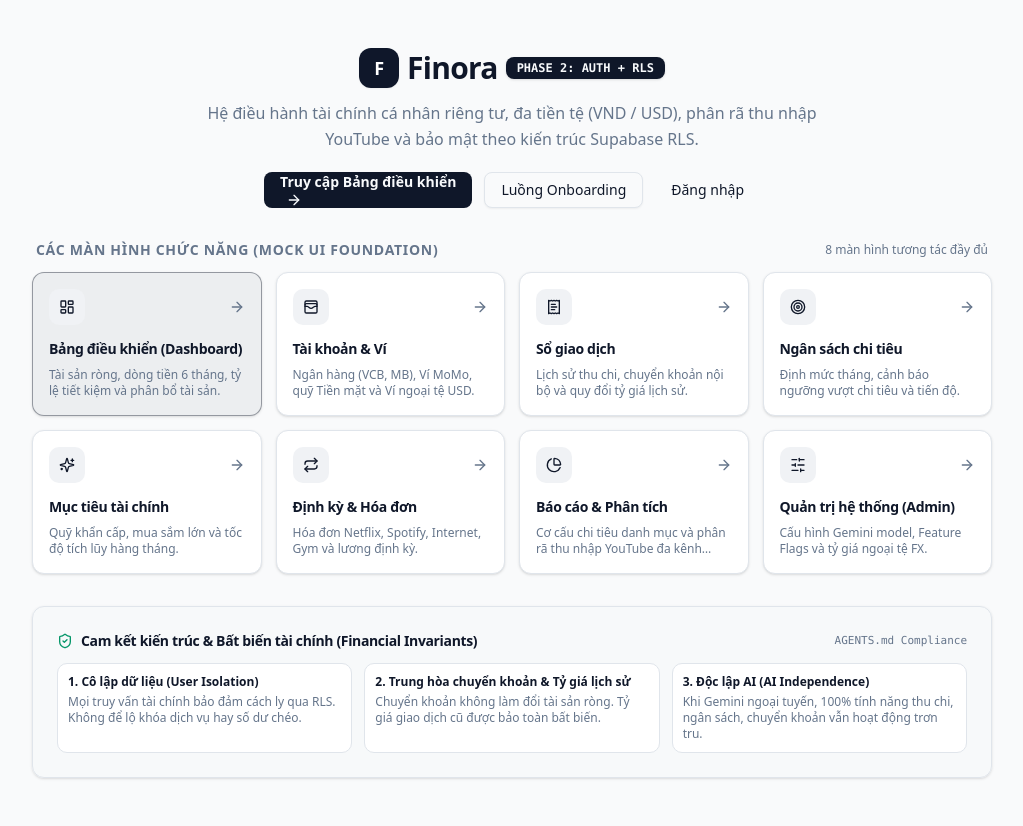
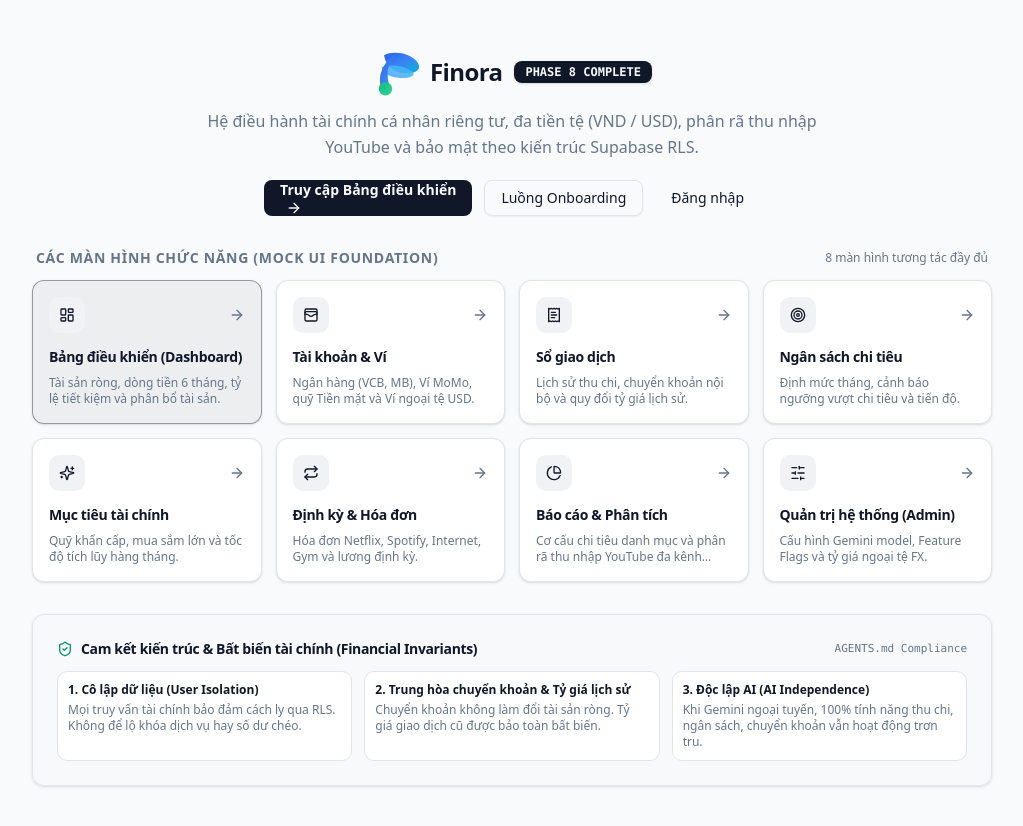
Before and after one commit to thanhtuyen662002/finora, a Next.js app: page / in a window 1280 px wide. Shown: the top 826 px of the page, without its empty margins (128-1151 px from the left). Built offline with nearby package versions, Linux system fonts and the light colour scheme.

Commit message:
feat(branding): implement custom Finora brand assets
- Add SVG logo and icon assets
- Integrate FinoraLogo component into login/forgot-password pages
- Add theme initialization script to prevent FOUC
- Update project status and app icons

```diff
--- a/src/app/forgot-password/page.tsx
+++ b/src/app/forgot-password/page.tsx
@@ -10,6 +10,7 @@ import {
   CardDescription,
 } from '@/components/ui/card';
 import { Button } from '@/components/ui/button';
+import { FinoraLogo } from '@/components/ui/FinoraLogo';
 import { Input } from '@/components/ui/input';
 import { Label } from '@/components/ui/label';
 import {
@@ -83,14 +84,9 @@ export default function ForgotPasswordPage() {
   return (
     <div className="min-h-screen flex flex-col justify-center items-center p-4 bg-muted/30">
       <div className="w-full max-w-md space-y-6">
-        <div className="text-center space-y-2">
-          <div className="inline-flex h-12 w-12 items-center justify-center rounded-2xl bg-slate-900 text-white dark:bg-slate-100 dark:text-slate-900 font-bold text-xl shadow-md">
-            F
-          </div>
-          <h1 className="text-2xl font-bold tracking-tight text-foreground">
-            Finora
-          </h1>
-          <p className="text-sm text-muted-foreground">
+        <div className="text-center space-y-2 flex flex-col items-center">
+          <FinoraLogo size="xl" />
+          <p className="text-sm text-muted-foreground pt-1">
             Khôi phục quyền truy cập vào tài khoản Finora của bạn.
           </p>
         </div>
--- a/src/app/login/page.tsx
+++ b/src/app/login/page.tsx
@@ -11,6 +11,7 @@ import {
   CardDescription,
 } from '@/components/ui/card';
 import { Button } from '@/components/ui/button';
+import { FinoraLogo } from '@/components/ui/FinoraLogo';
 import { Input } from '@/components/ui/input';
 import { Label } from '@/components/ui/label';
 import {
@@ -96,14 +97,9 @@ function LoginForm() {
     <div className="min-h-screen flex flex-col justify-center items-center p-4 bg-muted/30">
       <div className="w-full max-w-md space-y-6">
         {/* Brand Header */}
-        <div className="text-center space-y-2">
-          <div className="inline-flex h-12 w-12 items-center justify-center rounded-2xl bg-slate-900 text-white dark:bg-slate-100 dark:text-slate-900 font-bold text-xl shadow-md">
-            F
-          </div>
-          <h1 className="text-2xl font-bold tracking-tight text-foreground">
-            Finora
-          </h1>
-          <p className="text-sm text-muted-foreground">
+        <div className="text-center space-y-2 flex flex-col items-center">
+          <FinoraLogo size="xl" />
+          <p className="text-sm text-muted-foreground pt-1">
             Hệ điều hành tài chính cá nhân an toàn & riêng tư.
           </p>
         </div>
--- a/src/app/page.tsx
+++ b/src/app/page.tsx
@@ -1,6 +1,7 @@
 import Link from 'next/link';
 import { Badge } from '@/components/ui/badge';
 import { Button } from '@/components/ui/button';
+import { FinoraLogo } from '@/components/ui/FinoraLogo';
 import {
   Card,
   CardContent,
@@ -83,20 +84,15 @@ export default function HomePage() {
       className="flex-1 flex flex-col justify-center items-center px-4 py-8 sm:py-12 sm:px-6 lg:px-8 max-w-5xl mx-auto w-full space-y-8"
     >
       {/* Top Header Section */}
-      <div id="finora-header-section" className="text-center space-y-3 max-w-2xl mx-auto">
-        <div className="flex items-center justify-center gap-2">
-          <div className="h-10 w-10 rounded-xl bg-slate-900 text-white dark:bg-slate-100 dark:text-slate-900 flex items-center justify-center font-bold text-lg shadow-sm">
-            F
-          </div>
-          <span className="text-3xl font-bold tracking-tight text-foreground">
-            Finora
-          </span>
+      <div id="finora-header-section" className="text-center space-y-3 max-w-2xl mx-auto flex flex-col items-center">
+        <div className="flex items-center justify-center gap-3">
+          <FinoraLogo size="xl" />
           <Badge
             id="foundation-status-badge"
             variant="default"
             className="gap-1 px-2.5 py-0.5 text-xs font-semibold uppercase font-mono"
           >
-            Phase 2: Auth + RLS
+            Phase 8 Complete
           </Badge>
         </div>
         <p className="text-base text-muted-foreground leading-relaxed">
--- a/src/app/reset-password/page.tsx
+++ b/src/app/reset-password/page.tsx
@@ -11,6 +11,7 @@ import {
   CardDescription,
 } from '@/components/ui/card';
 import { Button } from '@/components/ui/button';
+import { FinoraLogo } from '@/components/ui/FinoraLogo';
 import { Input } from '@/components/ui/input';
 import { Label } from '@/components/ui/label';
 import {
@@ -94,14 +95,9 @@ export default function ResetPasswordPage() {
   return (
     <div className="min-h-screen flex flex-col justify-center items-center p-4 bg-muted/30">
       <div className="w-full max-w-md space-y-6">
-        <div className="text-center space-y-2">
-          <div className="inline-flex h-12 w-12 items-center justify-center rounded-2xl bg-slate-900 text-white dark:bg-slate-100 dark:text-slate-900 font-bold text-xl shadow-md">
-            F
-          </div>
-          <h1 className="text-2xl font-bold tracking-tight text-foreground">
-            Finora
-          </h1>
-          <p className="text-sm text-muted-foreground">
+        <div className="text-center space-y-2 flex flex-col items-center">
+          <FinoraLogo size="xl" />
+          <p className="text-sm text-muted-foreground pt-1">
             Thiết lập mật khẩu mới cho tài khoản của bạn.
           </p>
         </div>
--- a/src/app/signup/page.tsx
+++ b/src/app/signup/page.tsx
@@ -11,6 +11,7 @@ import {
   CardDescription,
 } from '@/components/ui/card';
 import { Button } from '@/components/ui/button';
+import { FinoraLogo } from '@/components/ui/FinoraLogo';
 import { Input } from '@/components/ui/input';
 import { Label } from '@/components/ui/label';
 import {
@@ -125,14 +126,9 @@ function SignUpForm() {
     <div className="min-h-screen flex flex-col justify-center items-center p-4 bg-muted/30">
       <div className="w-full max-w-md space-y-6">
         {/* Brand Header */}
-        <div className="text-center space-y-2">
-          <div className="inline-flex h-12 w-12 items-center justify-center rounded-2xl bg-slate-900 text-white dark:bg-slate-100 dark:text-slate-900 font-bold text-xl shadow-md">
-            F
-          </div>
-          <h1 className="text-2xl font-bold tracking-tight text-foreground">
-            Finora
-          </h1>
-          <p className="text-sm text-muted-foreground">
+        <div className="text-center space-y-2 flex flex-col items-center">
+          <FinoraLogo size="xl" />
+          <p className="text-sm text-muted-foreground pt-1">
             Tạo tài khoản tài chính cá nhân an toàn & riêng tư.
           </p>
         </div>
--- a/src/components/layout/AppShell.tsx
+++ b/src/components/layout/AppShell.tsx
@@ -20,9 +20,11 @@ import { Button } from '@/components/ui/button';
 import { Avatar, AvatarFallback, AvatarImage } from '@/components/ui/avatar';
 import { Sheet, SheetContent, SheetHeader, SheetTitle, SheetTrigger } from '@/components/ui/sheet';
 import { AddTransactionModal } from '@/components/finance/AddTransactionModal';
+import { FinoraLogo } from '@/components/ui/FinoraLogo';
 import { cn } from '@/lib/utils';
 import { getCurrentUserContext, signOut } from '@/lib/auth';
 import { resolveDisplayIdentity } from '@/lib/auth/identity';
+import { applyTheme } from '@/lib/theme';
 
 interface AppShellProps {
   children: React.ReactNode;
@@ -62,6 +64,7 @@ export const AppShell: React.FC<AppShellProps> = ({ children }) => {
           if (settings) {
             if (settings.base_currency) setBaseCurrency(settings.base_currency);
             if (settings.locale) setLocale(settings.locale);
+            if (settings.theme) applyTheme(settings.theme as 'light' | 'dark' | 'system');
           }
 
           setIsLoaded(true);
@@ -147,18 +150,8 @@ export const AppShell: React.FC<AppShellProps> = ({ children }) => {
       <aside className="hidden md:flex flex-col w-64 shrink-0 border-r bg-card h-screen sticky top-0 z-30 overflow-y-auto">
         {/* Brand Header */}
         <div className="p-5 border-b flex items-center justify-between">
-          <Link href="/dashboard" className="flex items-center space-x-2.5">
-            <div className="h-9 w-9 rounded-xl bg-slate-900 text-white dark:bg-slate-100 dark:text-slate-900 flex items-center justify-center font-bold tracking-wider text-base shadow-xs">
-              F
-            </div>
-            <div>
-              <span className="text-lg font-bold tracking-tight text-foreground block leading-tight">
-                Finora
-              </span>
-              <span className="text-[10px] text-muted-foreground uppercase font-semibold tracking-wider">
-                Personal Finance OS
-              </span>
-            </div>
+          <Link href="/dashboard">
+            <FinoraLogo size="md" showSubtitle />
           </Link>
         </div>
 
@@ -240,13 +233,8 @@ export const AppShell: React.FC<AppShellProps> = ({ children }) => {
 
       {/* Mobile Top Header */}
       <header className="md:hidden flex items-center justify-between px-4 py-3 border-b bg-card sticky top-0 z-30">
-        <Link href="/dashboard" className="flex items-center space-x-2">
-          <div className="h-7 w-7 rounded-lg bg-slate-900 text-white dark:bg-slate-100 dark:text-slate-900 flex items-center justify-center font-bold text-sm">
-            F
-          </div>
-          <span className="font-bold text-base tracking-tight text-foreground">
-            Finora
-          </span>
+        <Link href="/dashboard">
+          <FinoraLogo size="sm" />
         </Link>
 
         <div className="flex items-center space-x-2">
@@ -317,10 +305,7 @@ export const AppShell: React.FC<AppShellProps> = ({ children }) => {
                   <SheetContent side="left" className="w-[85%] max-w-sm p-0 flex flex-col h-full">
                     <SheetHeader className="p-5 border-b text-left shrink-0">
                       <SheetTitle className="flex items-center space-x-2.5">
-                        <div className="h-8 w-8 rounded-xl bg-slate-900 text-white dark:bg-slate-100 dark:text-slate-900 flex items-center justify-center font-bold tracking-wider text-sm shadow-xs">
-                          F
-                        </div>
-                        <span className="font-bold text-lg tracking-tight">Finora</span>
+                        <FinoraLogo size="md" />
                       </SheetTitle>
                     </SheetHeader>
 
--- /dev/null
+++ b/src/components/ui/FinoraLogo.tsx
@@ -0,0 +1,99 @@
+"use client";
+
+import React from 'react';
+import { cn } from '@/lib/utils';
+
+interface FinoraLogoProps {
+  variant?: 'full' | 'icon';
+  size?: 'sm' | 'md' | 'lg' | 'xl';
+  className?: string;
+  showSubtitle?: boolean;
+}
+
+export const FinoraLogo: React.FC<FinoraLogoProps> = ({
+  variant = 'full',
+  size = 'md',
+  className,
+  showSubtitle = false,
+}) => {
+  const iconSizeMap = {
+    sm: 'h-6 w-6',
+    md: 'h-8 w-8',
+    lg: 'h-10 w-10',
+    xl: 'h-12 w-12',
+  };
+
+  const textSizes = {
+    sm: 'text-base',
+    md: 'text-lg',
+    lg: 'text-xl',
+    xl: 'text-2xl',
+  };
+
+  if (variant === 'icon') {
+    return (
+      <div className={cn("relative shrink-0 flex items-center justify-center", iconSizeMap[size], className)}>
+        <svg viewBox="0 0 100 100" fill="none" className="w-full h-full drop-shadow-xs">
+          <defs>
+            <linearGradient id="finora-ribbon-1-comp" x1="0%" y1="0%" x2="100%" y2="100%">
+              <stop offset="0%" stopColor="#2563eb" />
+              <stop offset="50%" stopColor="#3b82f6" />
+              <stop offset="100%" stopColor="#06b6d4" />
+            </linearGradient>
+            <linearGradient id="finora-ribbon-2-comp" x1="0%" y1="100%" x2="100%" y2="0%">
+              <stop offset="0%" stopColor="#60a5fa" stopOpacity="0.95" />
+              <stop offset="100%" stopColor="#38bdf8" stopOpacity="0.8" />
+            </linearGradient>
+            <linearGradient id="finora-dot-comp" x1="0%" y1="0%" x2="100%" y2="100%">
+              <stop offset="0%" stopColor="#10b981" />
+              <stop offset="100%" stopColor="#34d399" />
+            </linearGradient>
+          </defs>
+          <path d="M 25 15 C 45 5, 80 10, 95 30 C 105 45, 90 55, 65 52 C 45 50, 30 40, 25 15 Z" fill="url(#finora-ribbon-1-comp)" />
+          <path d="M 20 40 C 40 32, 70 38, 85 50 C 92 56, 80 65, 55 62 C 35 60, 22 52, 20 40 Z" fill="url(#finora-ribbon-2-comp)" />
+          <path d="M 18 80 C 12 55, 25 25, 50 15 C 32 30, 28 58, 38 82 C 32 88, 22 88, 18 80 Z" fill="url(#finora-ribbon-1-comp)" />
+          <circle cx="28" cy="85" r="14" fill="url(#finora-dot-comp)" />
+        </svg>
+      </div>
+    );
+  }
+
+  return (
+    <div className={cn("flex items-center space-x-2.5 select-none", className)}>
+      <div className={cn("relative shrink-0 flex items-center justify-center", iconSizeMap[size])}>
+        <svg viewBox="0 0 100 100" fill="none" className="w-full h-full drop-shadow-xs">
+          <defs>
+            <linearGradient id="finora-ribbon-1-full" x1="0%" y1="0%" x2="100%" y2="100%">
+              <stop offset="0%" stopColor="#2563eb" />
+              <stop offset="50%" stopColor="#3b82f6" />
+              <stop offset="100%" stopColor="#06b6d4" />
+            </linearGradient>
+            <linearGradient id="finora-ribbon-2-full" x1="0%" y1="100%" x2="100%" y2="0%">
+              <stop offset="0%" stopColor="#60a5fa" stopOpacity="0.95" />
+              <stop offset="100%" stopColor="#38bdf8" stopOpacity="0.8" />
+            </linearGradient>
+            <linearGradient id="finora-dot-full" x1="0%" y1="0%" x2="100%" y2="100%">
+              <stop offset="0%" stopColor="#10b981" />
+              <stop offset="100%" stopColor="#34d399" />
+            </linearGradient>
+          </defs>
+          <path d="M 25 15 C 45 5, 80 10, 95 30 C 105 45, 90 55, 65 52 C 45 50, 30 40, 25 15 Z" fill="url(#finora-ribbon-1-full)" />
+          <path d="M 20 40 C 40 32, 70 38, 85 50 C 92 56, 80 65, 55 62 C 35 60, 22 52, 20 40 Z" fill="url(#finora-ribbon-2-full)" />
+          <path d="M 18 80 C 12 55, 25 25, 50 15 C 32 30, 28 58, 38 82 C 32 88, 22 88, 18 80 Z" fill="url(#finora-ribbon-1-full)" />
+          <circle cx="28" cy="85" r="14" fill="url(#finora-dot-full)" />
+        </svg>
+      </div>
+
+      <div className="flex flex-col justify-center">
+        <span className={cn("font-extrabold tracking-tight text-foreground leading-none flex items-center", textSizes[size])}>
+          Finora
+        </span>
+        {showSubtitle && (
+          <span className="text-[10px] text-muted-foreground uppercase font-bold tracking-wider mt-0.5">
+            Personal Finance OS
+          </span>
+        )}
+      </div>
+    </div>
+  );
+};
--- /dev/null
+++ b/src/lib/theme.ts
@@ -0,0 +1,38 @@
+"use client";
+
+export type ThemeOption = 'light' | 'dark' | 'system';
+
+export const FINORA_THEME_KEY = 'finora_theme';
+
+export function getStoredTheme(): ThemeOption {
+  if (typeof window === 'undefined') return 'system';
+  try {
+    const value = localStorage.getItem(FINORA_THEME_KEY);
+    if (value === 'light' || value === 'dark' || value === 'system') {
+      return value;
+    }
+  } catch (e) {
+    console.debug('Failed to read theme from localStorage', e);
+  }
+  return 'system';
+}
+
+export function applyTheme(theme: ThemeOption): void {
+  if (typeof window === 'undefined') return;
+
+  try {
+    localStorage.setItem(FINORA_THEME_KEY, theme);
+  } catch (e) {
+    console.debug('Failed to write theme to localStorage', e);
+  }
+
+  const isDark =
+    theme === 'dark' ||
+    (theme === 'system' && window.matchMedia('(prefers-color-scheme: dark)').matches);
+
+  if (isDark) {
+    document.documentElement.classList.add('dark');
+  } else {
+    document.documentElement.classList.remove('dark');
+  }
+}
```
Also changed, not shown: src/app/layout.tsx (+22 -2 lines), src/app/reports/page.tsx (+29 -12 lines), src/app/settings/page.tsx (+3 -21 lines), public/finora-icon.svg (added), public/finora-logo.svg (added), 1 other file (tests, documents, lock files or other folders).
